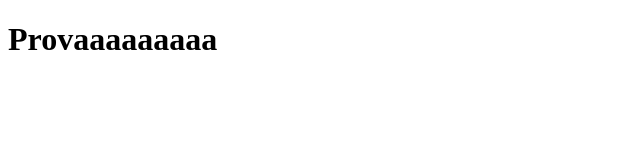
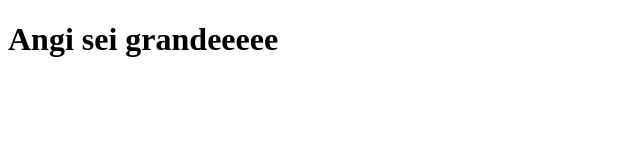
Before and after one commit to angendy/angendy.github.io, a plain HTML site: page index.html in a window 1280 px wide. Shown: the whole page, without its empty margins (0-640 px from the left). Drawn offline with Linux system fonts and the light colour scheme.

Commit message:
Update index.html

```diff
--- a/index.html
+++ b/index.html
@@ -6,6 +6,6 @@
     <title>Document</title>
 </head>
 <body>
-<h1>Provaaaaaaaaa</h1>
+<h1>Angi sei grandeeeee</h1>
 </body>
 </html>
```
